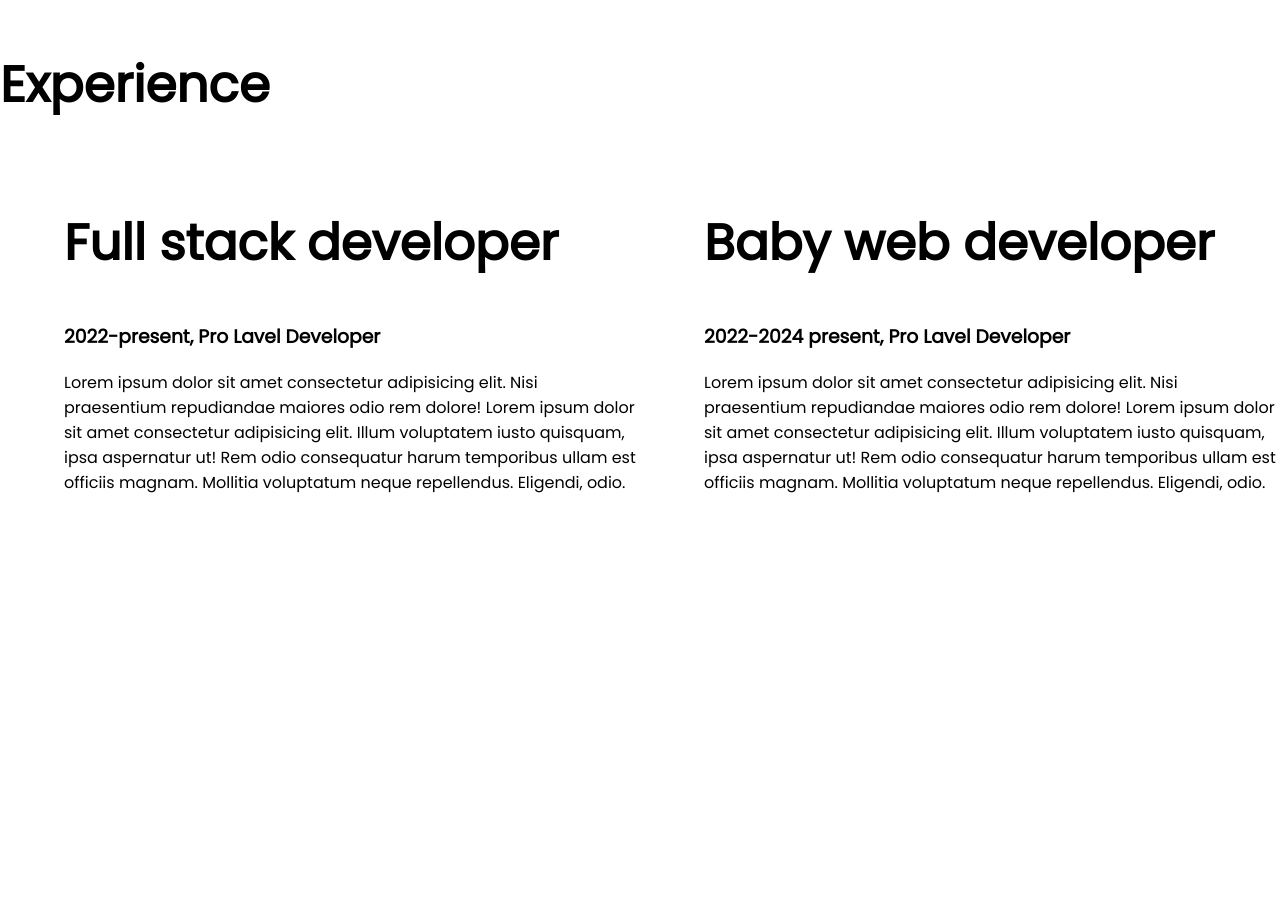
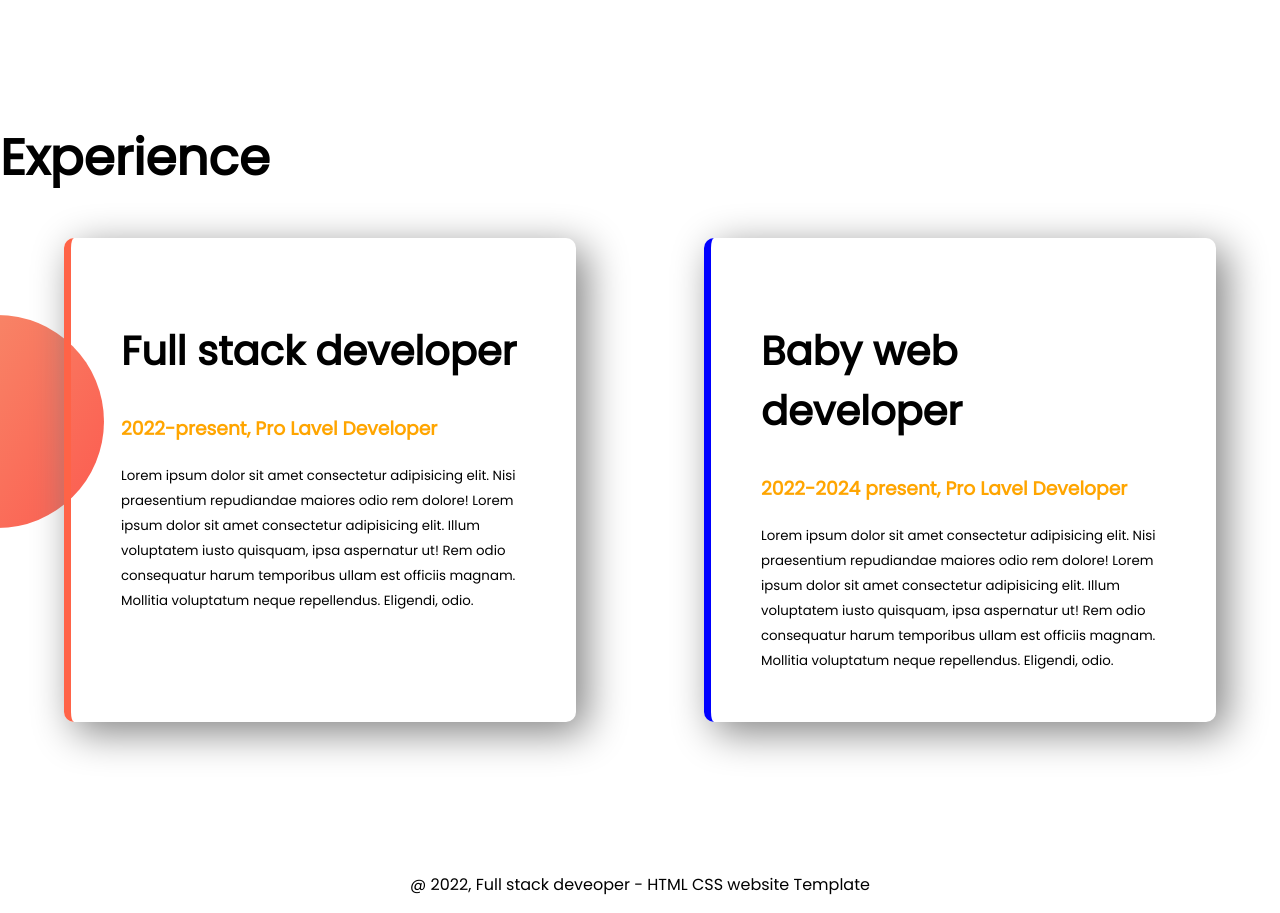
Before and after one commit to Nusratgithub/developer-portfolio, a plain HTML site: page index.html in a window 1280 px wide. Shown: the part 1180-2093 px from the top of the page. Before the commit the page ends 1841 px from the top, so only its background shows below. Drawn offline with Linux system fonts and the light colour scheme.

Commit message:
last commit

```diff
--- a/index.html
+++ b/index.html
@@ -31,7 +31,7 @@
   </div>
   <div class="header">
     <h1>Dream Big</h1>
-    <h1><span class="title">Nusrat Jahan</span>World!</h1>
+    <h1><span class="title">Become a web developer</span></h1>
     <h3>Build Climber and Train Stopper</h3>
     <P>Lorem ipsum dolor, sit amet consectetur adipisicing elit. Cumque fugit mollitia minus, numquam tenetur sapiente, dignissimos iusto totam dicta eius facere consequuntur quo laboriosam eos obcaecati repudiandae distinctio autem magni?</P>
     <a class="link-button" target="_blank" href="https://www.linkedin.com/in/ms-nusrat-jahan-b36881232/">Download Resume</a>
@@ -41,17 +41,20 @@
 <section class="experience">
  <h1>Experience</h1>
  <div class="flexible-container">
-  <div class="header">
-    <h1>Full stack developer</h1>
-    <h3>2022-present, Pro Lavel Developer</h3>
-    <p>Lorem ipsum dolor sit amet consectetur adipisicing elit. Nisi praesentium repudiandae maiores odio rem dolore!  Lorem ipsum dolor sit amet consectetur adipisicing elit. Illum voluptatem iusto quisquam, ipsa aspernatur ut! Rem odio consequatur harum temporibus ullam est officiis magnam. Mollitia voluptatum neque repellendus. Eligendi, odio.</p>
+  <div id="full-stack-developer" class="developer">
+    <h2>Full stack developer</h2>
+    <h3 class="title">2022-present, Pro Lavel Developer</h3>
+    <small>Lorem ipsum dolor sit amet consectetur adipisicing elit. Nisi praesentium repudiandae maiores odio rem dolore!  Lorem ipsum dolor sit amet consectetur adipisicing elit. Illum voluptatem iusto quisquam, ipsa aspernatur ut! Rem odio consequatur harum temporibus ullam est officiis magnam. Mollitia voluptatum neque repellendus. Eligendi, odio.</small>
    </div>
-   <div class="header">
-    <h1>Baby web developer</h1>
-    <h3>2022-2024 present, Pro Lavel Developer</h3>
-    <p>Lorem ipsum dolor sit amet consectetur adipisicing elit. Nisi praesentium repudiandae maiores odio rem dolore! Lorem ipsum dolor sit amet consectetur adipisicing elit. Illum voluptatem iusto quisquam, ipsa aspernatur ut! Rem odio consequatur harum temporibus ullam est officiis magnam. Mollitia voluptatum neque repellendus. Eligendi, odio.</p>
+   <div id="baby-web-developer" class="developer">
+    <h2>Baby web developer</h2>
+    <h3 class="title">2022-2024 present, Pro Lavel Developer</h3>
+    <small>Lorem ipsum dolor sit amet consectetur adipisicing elit. Nisi praesentium repudiandae maiores odio rem dolore! Lorem ipsum dolor sit amet consectetur adipisicing elit. Illum voluptatem iusto quisquam, ipsa aspernatur ut! Rem odio consequatur harum temporibus ullam est officiis magnam. Mollitia voluptatum neque repellendus. Eligendi, odio.</small>
    </div>
  </div>
 </section>
+<footer>
+  <p>@ 2022, Full stack deveoper - HTML CSS website Template</p>
+</footer>
 </body>
 </html>
--- a/style.css
+++ b/style.css
@@ -1,11 +1,13 @@
 body{
  font-family: 'Poppins', sans-serif;
  margin: 0;
- padding: 0;
  list-style: none;
 }
 h1{
   font-size: 50px;
+}
+h2{
+  font-size: 40px;
 }
 .title{
   color: orange;
@@ -20,10 +22,11 @@ h1{
 }
 .header{
   width: 50%;
-  padding-left: 5%;
+  padding-left: 2%;
+
 }
 .header img{
-  width: 80%;
+  width: 70%;
 }
 .link-button{
   background-image: linear-gradient(orange, tomato);
@@ -38,3 +41,30 @@ h1{
   background-repeat: no-repeat;
   background-position: right;
 }
+small{
+  text-align: justify;
+
+}
+.developer{
+  width: 40%;
+  margin-left: 5%;
+  margin-right: 5%;
+  padding: 50px;
+  border-radius: 10px;
+  box-shadow: 10px 10px 40px gray;
+
+}
+.experience{
+  background-image: url("images/exp-bg.png");
+  background-repeat: no-repeat;
+  background-position: left;
+}
+#full-stack-developer{
+  border-left: 7px solid tomato;
+}
+#baby-web-developer{
+  border-left: 7px solid blue;
+}
+footer p{
+  text-align: center;
+}
```
